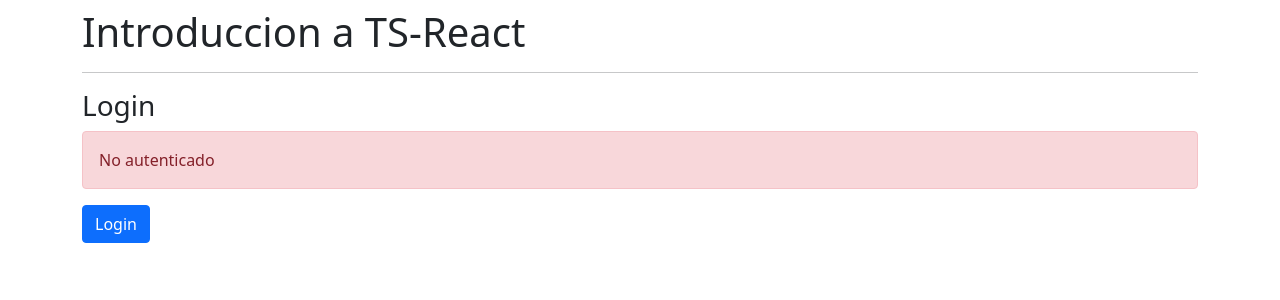
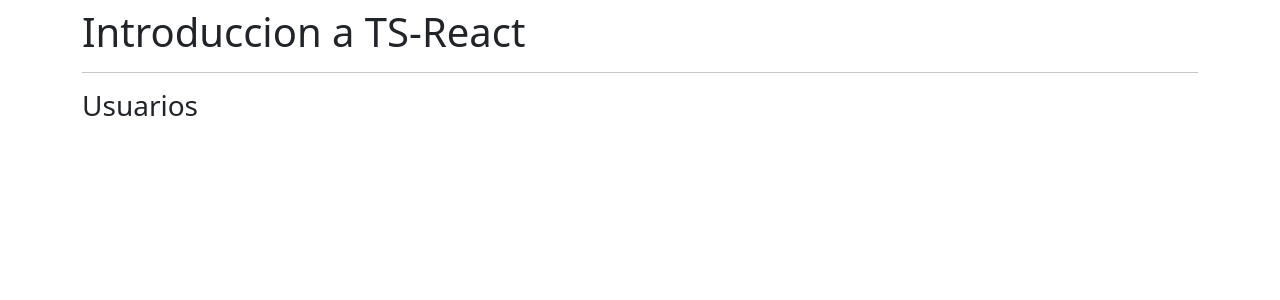
Before and after one commit to StevenACZ/GO-React-Typescript, a React (Create React App) app: page / in a window 1280 px wide. Shown: the top 300 px of the page. Built offline with nearby package versions, Linux system fonts and the light colour scheme.

Commit message:
peticiones HTTP - axios

```diff
--- a/src/App.tsx
+++ b/src/App.tsx
@@ -8,7 +8,8 @@
 // import Contador from './components/Contador';
 // import ContadorConHook from './components/ContadorConHook';
 // import Login from './components/Login';
-import LoginPrueba from './components/LoginPrueba';
+// import LoginPrueba from './components/LoginPrueba';
+import Usuarios from './components/Usuarios';
 
 interface Props {}
 
@@ -23,7 +24,8 @@
       {/* <Contador /> */}
       {/* <ContadorConHook /> */}
       {/* <Login /> */}
-      <LoginPrueba />
+      {/* <LoginPrueba /> */}
+      <Usuarios />
     </div>
   );
 };
--- /dev/null
+++ b/src/components/Usuarios.tsx
@@ -0,0 +1,14 @@
+// React
+import React from 'react';
+
+interface Props {}
+
+const Usuarios: React.FC<Props> = () => {
+  return (
+    <>
+      <h3>Usuarios</h3>
+    </>
+  );
+};
+
+export default Usuarios;
```
